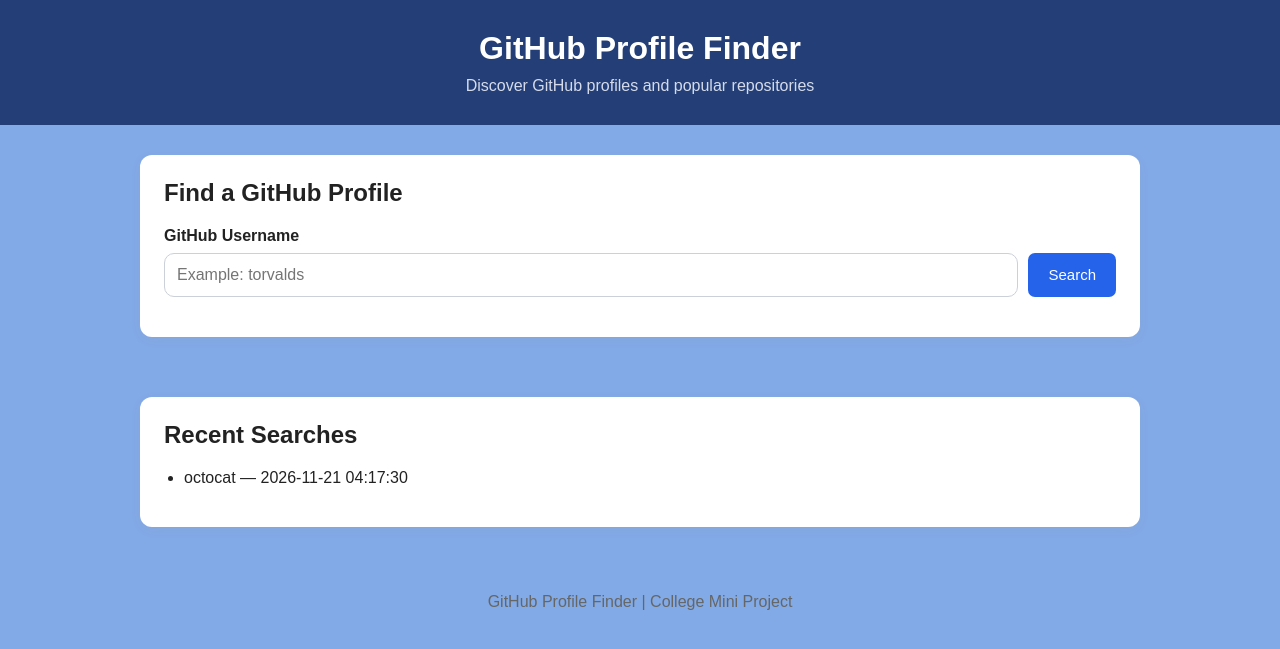
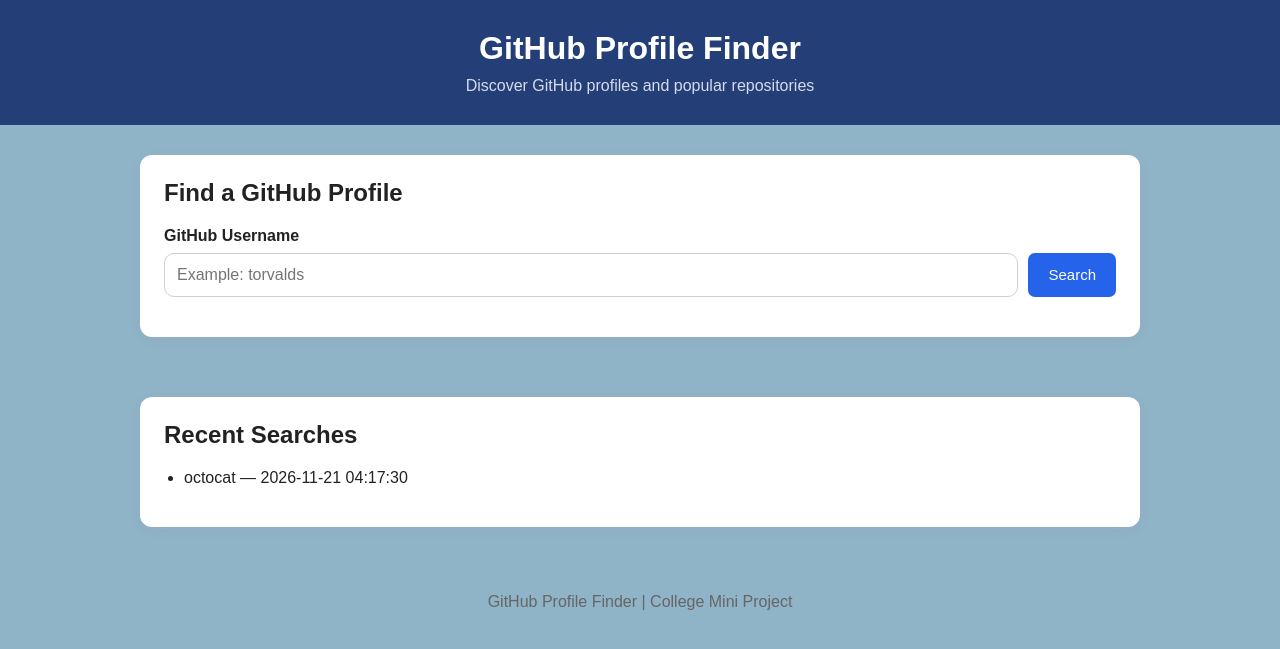
Before and after one commit to Shahir54/github-profile-finder, a PHP site: page / in a window 1280 px wide. Shown: the top 649 px of the page. Run offline with PHP 8.4, Linux system fonts and the light colour scheme; data comes from the database, SQL or seed files in the repository.

Commit message:
Change background color in style.css

```diff
--- a/stytle.css
+++ b/stytle.css
@@ -6,7 +6,7 @@
 body {
     margin: 0;
     font-family: Arial, sans-serif;
-    background: #82aae6;
+    background: #8FB3C7;
     color: #222;
 }
 
```
